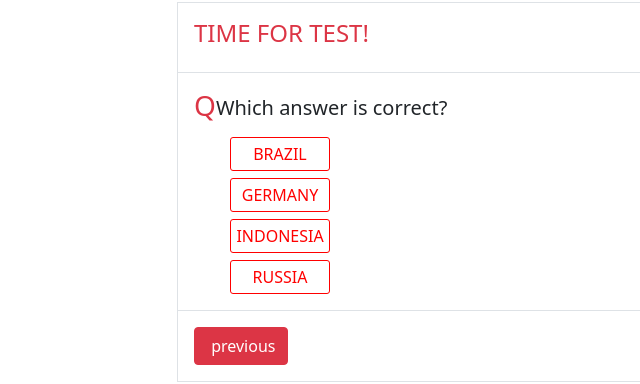
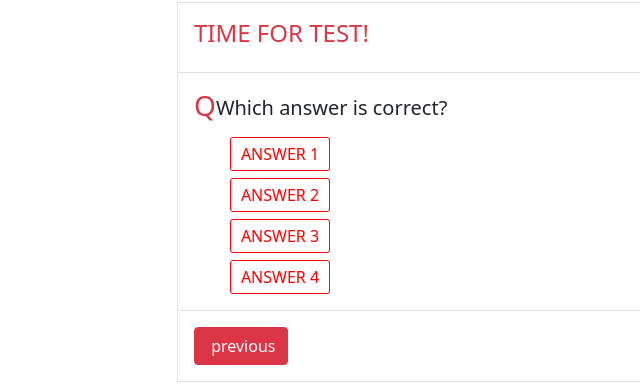
Before and after one commit to janazrmanovska/Domashn02-DNICK, a plain HTML site: page test.html in a window 1280 px wide. Shown: the part 108-492 px from the top of the page, 0-640 px from the left. Drawn offline with nearby package versions, Linux system fonts and the light colour scheme.

Commit message:
test.html

```diff
--- a/test.html
+++ b/test.html
@@ -80,19 +80,19 @@
                         <h5 class="mt-1 ml-2">Which answer is correct?</h5>
                     </div>
                     <div class="ans ml-2">
-                        <label class="radio"> <input type="radio" name="brazil" value="brazil"> <span>Brazil</span>
+                        <label class="radio"> <input type="radio" name="brazil" value="brazil"> <span>Answer 1</span>
                         </label>
                     </div>
                     <div class="ans ml-2">
-                        <label class="radio"> <input type="radio" name="Germany" value="Germany"> <span>Germany</span>
+                        <label class="radio"> <input type="radio" name="Germany" value="Germany"> <span>Answer 2</span>
                         </label>
                     </div>
                     <div class="ans ml-2">
-                        <label class="radio"> <input type="radio" name="Indonesia" value="Indonesia"> <span>Indonesia</span>
+                        <label class="radio"> <input type="radio" name="Indonesia" value="Indonesia"> <span>Answer 3</span>
                         </label>
                     </div>
                     <div class="ans ml-2">
-                        <label class="radio"> <input type="radio" name="Russia" value="Russia"> <span>Russia</span>
+                        <label class="radio"> <input type="radio" name="Russia" value="Russia"> <span>Answer 4</span>
                         </label>
                     </div>
                 </div>
```
